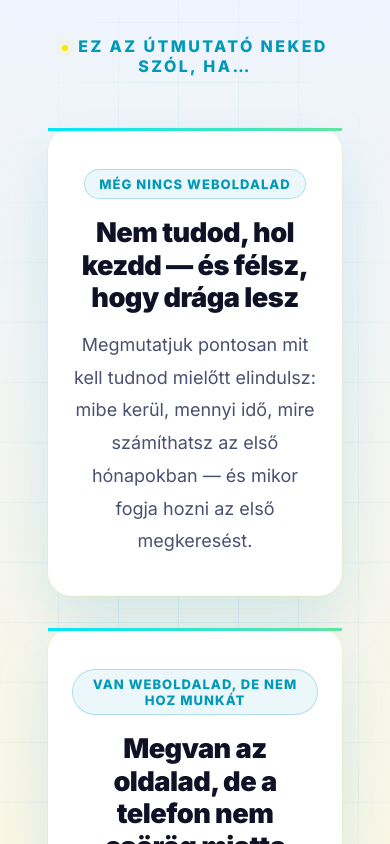
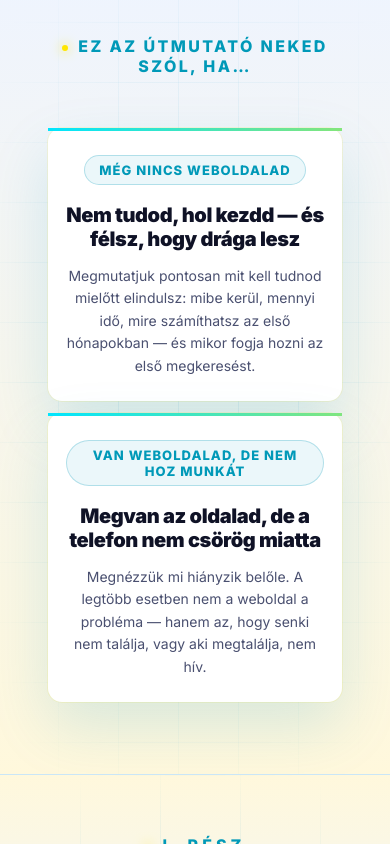
Before and after one commit to mikijelencsity/nezor-clean, a Next.js app: page /nezor-utmutato in a window 390 px wide. Shown: the part 880-1724 px from the top of the page. Built offline with nearby package versions, Linux system fonts and the light colour scheme; no server answers.

Commit message:
fix: AudienceSection + ChecklistSection + ContactSection full-width on mobile

```diff
--- a/components/nezor-utmutato/AudienceSection.module.css
+++ b/components/nezor-utmutato/AudienceSection.module.css
@@ -73,15 +73,35 @@
     width: 100%;
     margin-left: auto;
     transform: none;
+    gap: 16px;
   }
   .audienceCard {
-    padding: 38px 24px;
+    padding: 28px 20px;
     min-height: auto;
+    border-radius: 16px;
   }
   .audienceCard h3 {
-    font-size: 1.7rem;
+    font-size: 1.4rem;
   }
   .audienceCard p {
-    font-size: 18px;
+    font-size: 15px;
+    line-height: 1.6;
   }
 }
+
+@media (max-width: 480px) {
+  .audienceGrid {
+    width: calc(100% + 0px);
+    gap: 12px;
+  }
+  .audienceCard {
+    padding: 24px 18px;
+    border-radius: 14px;
+  }
+  .audienceCard h3 {
+    font-size: 1.25rem;
+  }
+  .audienceCard p {
+    font-size: 14px;
+  }
+}
--- a/components/nezor-utmutato/ChecklistSection.module.css
+++ b/components/nezor-utmutato/ChecklistSection.module.css
@@ -84,15 +84,17 @@
 
 @media (max-width: 600px) {
   .compareWrap {
+    margin: 32px -4px 0;
+    border-radius: 16px;
     overflow-x: auto;
     -webkit-overflow-scrolling: touch;
   }
   .compareHead,
   .compareRow {
     grid-template-columns: 2fr 1fr 1fr;
-    padding-left: 14px;
-    padding-right: 14px;
-    min-width: 320px;
+    padding-left: 12px;
+    padding-right: 12px;
+    min-width: 300px;
   }
   .compareHead span {
     font-size: 10px;
@@ -107,6 +109,14 @@
   }
   .compareNote {
     font-size: 13px;
-    padding: 14px 16px;
+    padding: 12px 14px;
+    min-width: 300px;
   }
 }
+
+@media (max-width: 480px) {
+  .compareWrap {
+    margin: 24px -8px 0;
+    border-radius: 12px;
+  }
+}
--- a/components/nezor-utmutato/UtmutatatoContactSection.module.css
+++ b/components/nezor-utmutato/UtmutatatoContactSection.module.css
@@ -242,6 +242,7 @@
 @media (max-width: 900px) {
   .contactWrap {
     grid-template-columns: 1fr;
+    border-radius: 20px;
   }
   .contactLeft,
   .contactRight {
@@ -253,21 +254,16 @@
 }
 
 @media (max-width: 600px) {
+  .contactWrap {
+    border-radius: 16px;
+    margin: 0 -4px;
+  }
   .contactLeft,
-  .contactRight {
-    padding: 36px 24px;
-  }
-}
-
-@media (max-width: 480px) {
-  .contactLeft {
-    padding: 32px 20px;
-  }
   .contactRight {
     padding: 32px 20px;
   }
   .contactLeft h3 {
-    font-size: 1.7rem;
+    font-size: 1.8rem;
   }
   .contactLeft > p {
     font-size: 15px;
@@ -282,5 +278,23 @@
   }
   .formSubmit {
     font-size: 16px;
+    padding: 18px;
+  }
+  .contactRight h4 {
+    font-size: 1.5rem;
   }
 }
+
+@media (max-width: 480px) {
+  .contactWrap {
+    border-radius: 12px;
+    margin: 0 -8px;
+  }
+  .contactLeft,
+  .contactRight {
+    padding: 28px 18px;
+  }
+  .contactLeft h3 {
+    font-size: 1.5rem;
+  }
+}
```
